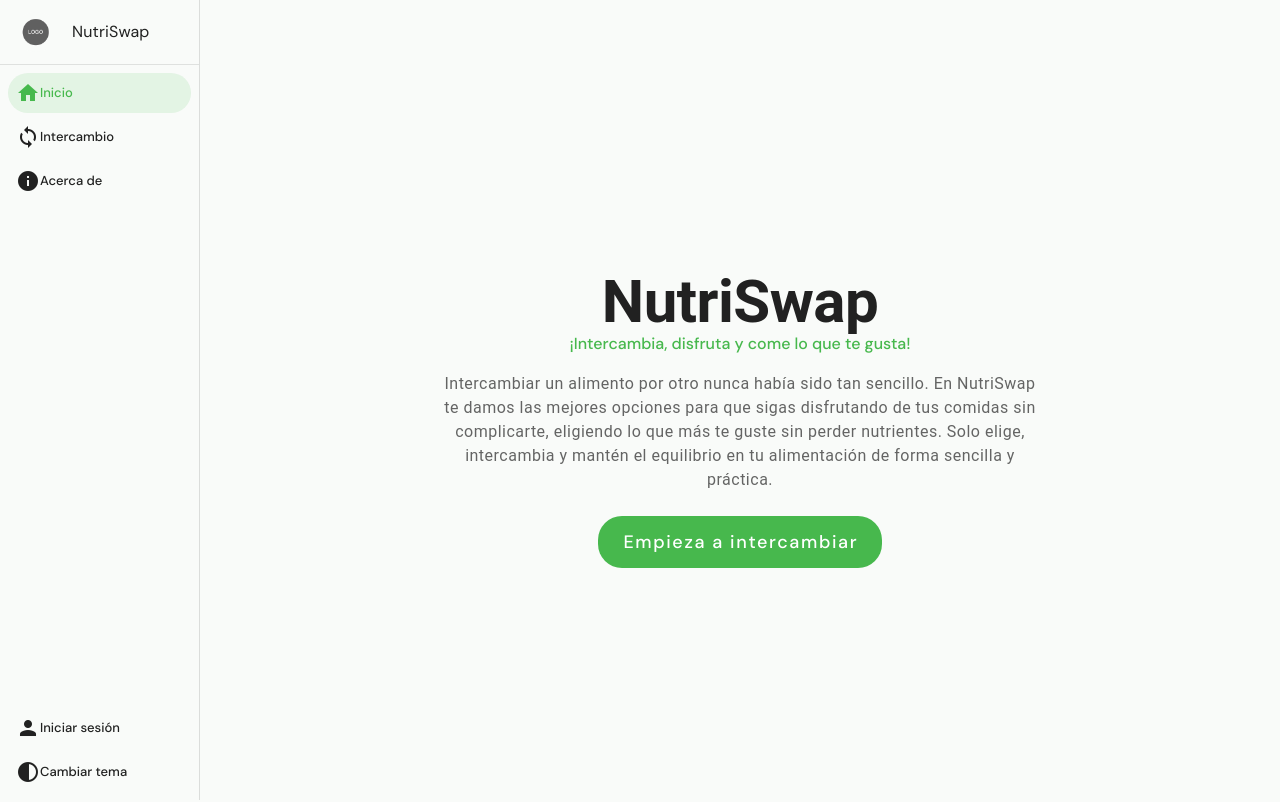
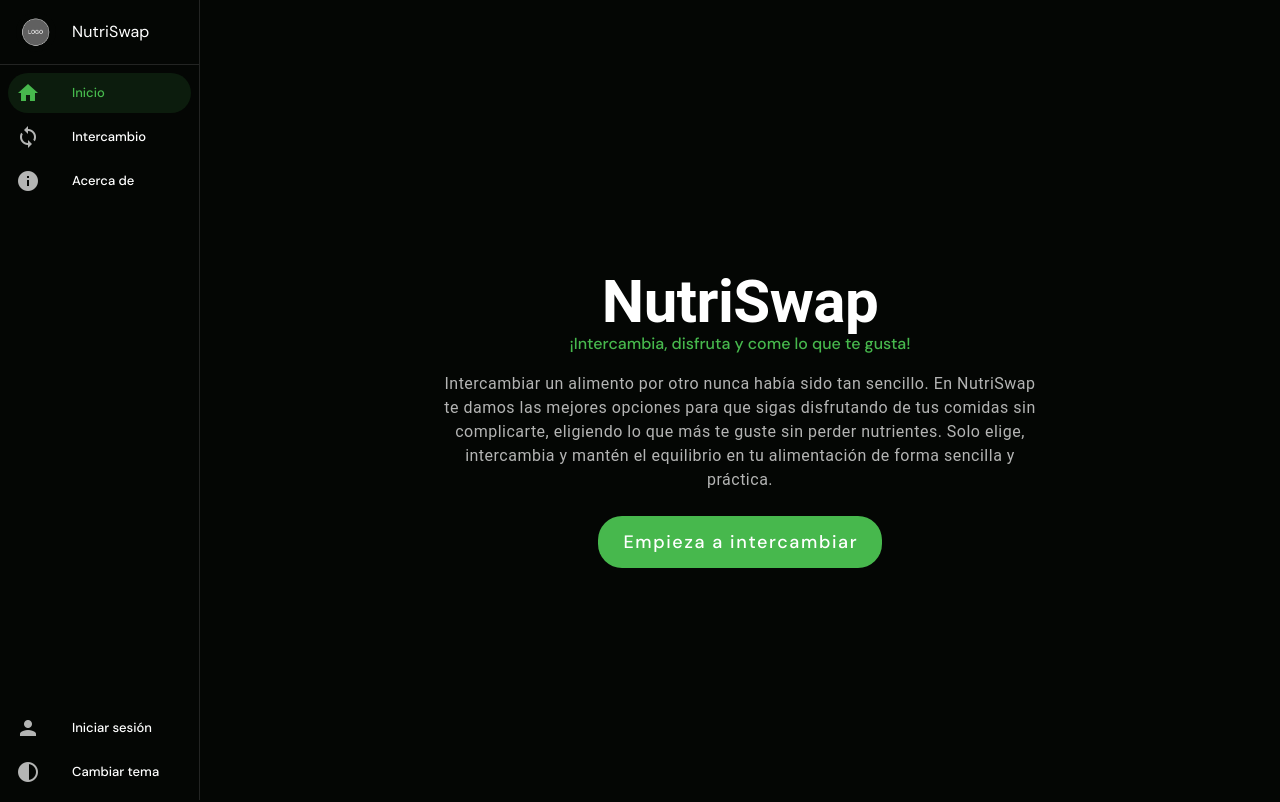
Before and after one commit to Nacho-Gmz/nutri-swap, a Vue app: page / in a window 1280 px wide. Shown: the top 802 px of the page. Built offline with nearby package versions, Linux system fonts and the light colour scheme.

Commit message:
[REF] Changes to icon imports and cleaned old code

```diff
--- a/index.html
+++ b/index.html
@@ -12,7 +12,7 @@
       rel="stylesheet"
     />
     <link
-      href="https://fonts.googleapis.com/icon?family=Material+Icons"
+      href="https://fonts.googleapis.com/css?family=Material+Icons"
       rel="stylesheet"
     />
   </head>
--- a/src/components/Sidebar.vue
+++ b/src/components/Sidebar.vue
@@ -1,9 +1,6 @@
 <script setup>
 import { ref } from "vue";
 import { useTheme } from "vuetify";
-
-const drawer = ref(true);
-const rail = ref(true);
 
 const theme = useTheme();
 
@@ -19,7 +16,7 @@ const items = ref([
 </script>
 
 <template>
-  <v-navigation-drawer :width="200">
+  <v-navigation-drawer permanent :width="200">
     <v-list>
       <v-list-item prepend-avatar="/logo.png" title="NutriSwap"></v-list-item>
     </v-list>
@@ -29,6 +26,7 @@ const items = ref([
     <v-list density="compact" nav>
       <v-list-item
         v-for="item in items"
+        :prepend-icon="item.icon"
         :key="item.title"
         :to="item.route"
         :title="item.title"
@@ -37,32 +35,25 @@ const items = ref([
         color="primary"
         rounded="xl"
       >
-        <template v-slot:prepend>
-          <span class="material-icons">{{ item.icon }}</span>
-        </template>
       </v-list-item>
     </v-list>
     <template #append>
       <v-list density="compact" nav>
         <v-list-item
+          prepend-icon="person"
           to="/login"
           title="Iniciar sesión"
           color="primary"
           rounded="xl"
         >
-          <template #prepend>
-            <span class="material-icons">person</span>
-          </template>
         </v-list-item>
         <v-list-item
+          prepend-icon="contrast"
           @click="toggleTheme"
           title="Cambiar tema"
           color="primary"
           rounded="xl"
         >
-          <template #prepend>
-            <span class="material-icons">contrast</span>
-          </template>
         </v-list-item>
       </v-list>
     </template>
--- a/src/main.js
+++ b/src/main.js
@@ -2,8 +2,6 @@ import { createApp } from "vue";
 
 // Vuetify
 import vuetify from "./plugins/vuetify";
-import * as components from "vuetify/components";
-import * as directives from "vuetify/directives";
 
 // Components
 import App from "./App.vue";
--- a/src/plugins/vuetify.js
+++ b/src/plugins/vuetify.js
@@ -1,13 +1,21 @@
 import "vuetify/styles";
+import { createVuetify } from "vuetify";
 import * as components from "vuetify/components";
 import * as directives from "vuetify/directives";
-import { createVuetify } from "vuetify";
+import { aliases, md } from "vuetify/iconsets/md";
 
-const vuetify = createVuetify({
+export default createVuetify({
   components,
   directives,
+  icons: {
+    defaultSet: "md",
+    aliases,
+    sets: {
+      md,
+    },
+  },
   theme: {
-    defaultTheme: "light",
+    defaultTheme: "dark",
     themes: {
       light: {
         dark: false,
@@ -32,5 +40,3 @@ const vuetify = createVuetify({
     },
   },
 });
-
-export default vuetify;
```
Also changed, not shown: src/components/BaseCard.vue (added, +9 -0 lines).
